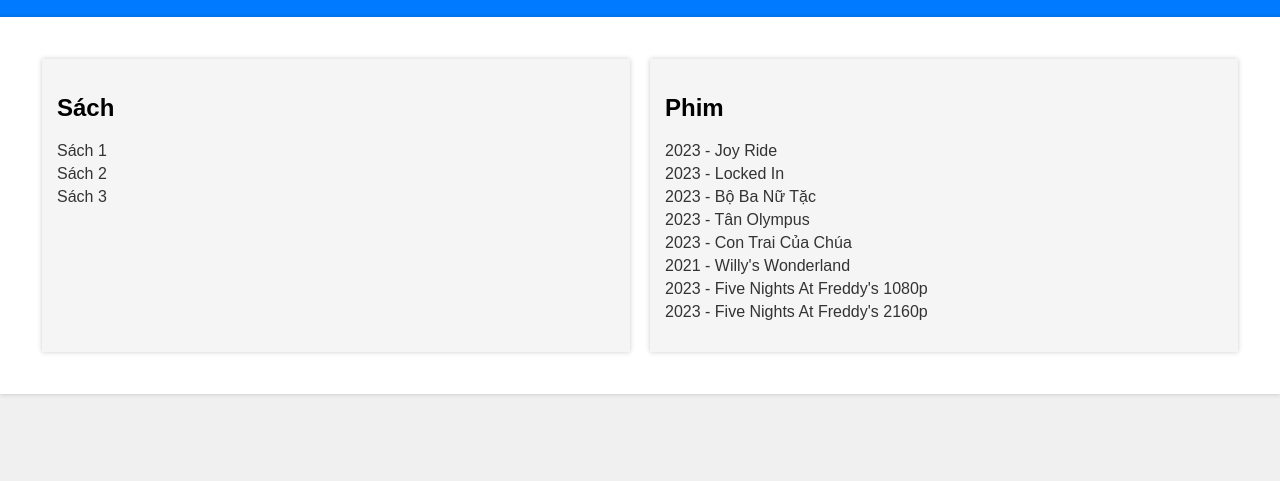
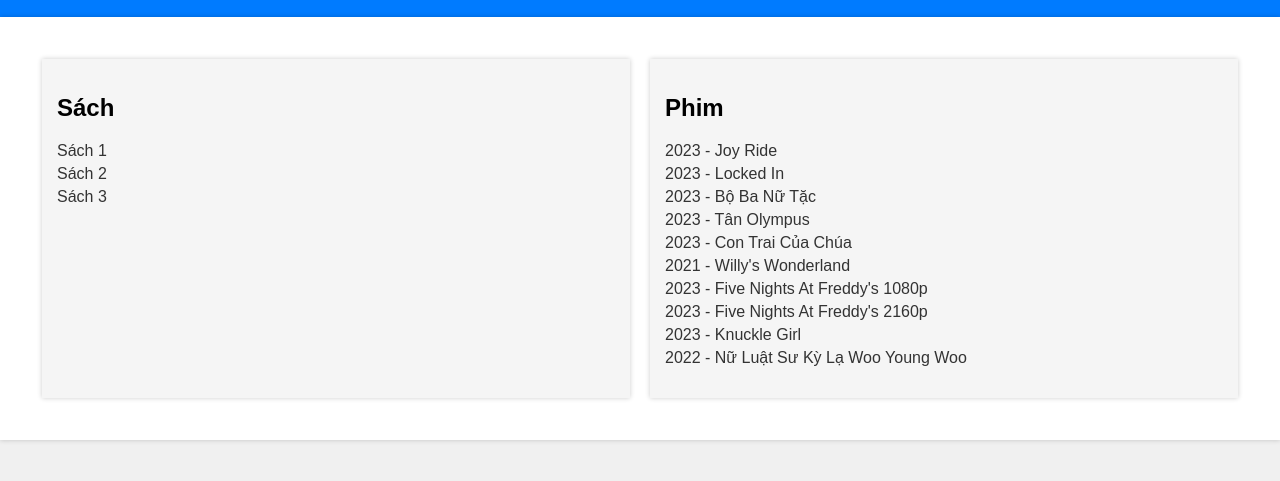
Before and after one commit to HeoMunMun/kholink, a plain HTML site: page index.html in a window 1280 px wide. Shown: the part 95-576 px from the top of the page. Drawn offline with Linux system fonts and the light colour scheme.

Commit message:
Update index.html

```diff
--- a/index.html
+++ b/index.html
@@ -34,6 +34,8 @@
                     <li><a href="https://www.fshare.vn/file/JJT8CRKCMT2I" target="_blank">2021 - Willy's Wonderland</a></li>
                     <li><a href="https://www.fshare.vn/file/X4EDGTL5ORGQ" target="_blank">2023 - Five Nights At Freddy's 1080p</a></li>
                     <li><a href="https://www.fshare.vn/file/96TAODHZBA94" target="_blank">2023 - Five Nights At Freddy's 2160p</a></li>
+                    <li><a href="https://www.fshare.vn/folder/ZSPX7YXJM816" target="_blank">2023 - Knuckle Girl</a></li>
+                    <li><a href="https://www.fshare.vn/folder/ZCDJCTUIOMTY" target="_blank">2022 - Nữ Luật Sư Kỳ Lạ Woo Young Woo</a></li>
                 </ul>
             </div>
         </div>
```
